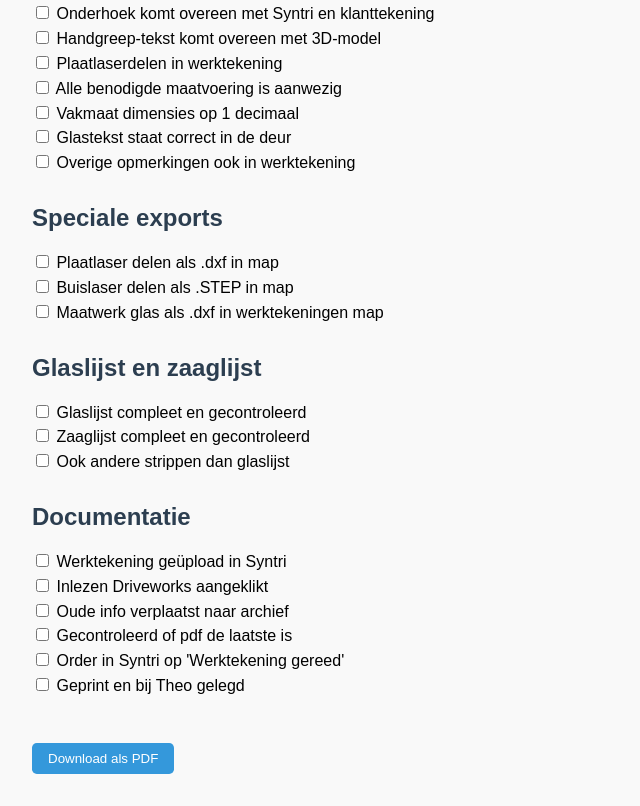
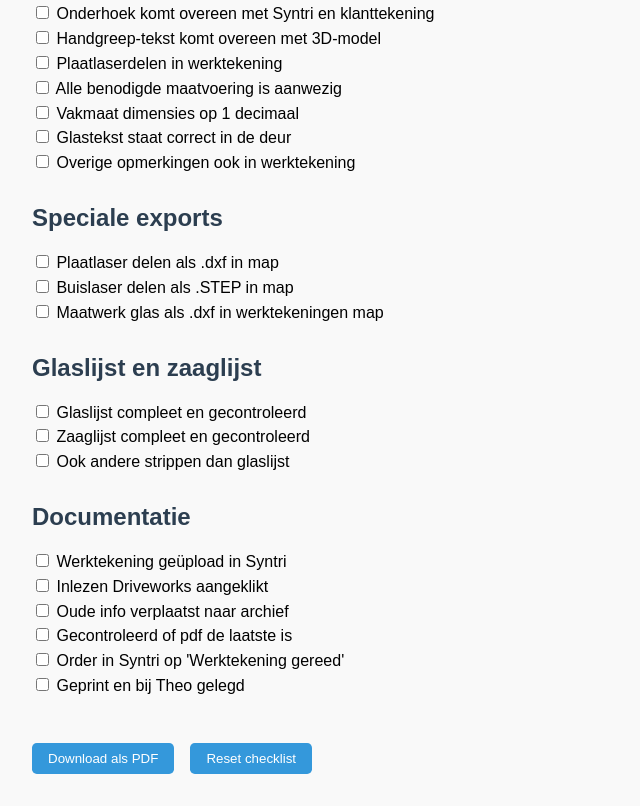
Before and after one commit to Jaco-dr/Chelist-werk, a plain HTML site: page index.html in a window 1280 px wide. Shown: the part 434-1240 px from the top of the page, without its empty margins (0-640 px from the left). Drawn offline with nearby package versions, Linux system fonts and the light colour scheme.

Commit message:
Update index.html

```diff
--- a/index.html
+++ b/index.html
@@ -32,11 +32,17 @@
     button:hover {
       background: #2980b9;
     }
+    .button-group {
+      display: flex;
+      gap: 1rem;
+      flex-wrap: wrap;
+    }
   </style>
 </head>
 <body>
   <h1>Checklist Werktekeningen</h1>
 
+  <div id="checklist">
     <div class="section">
       <h2>Configurator</h2>
       <label><input type="checkbox"> 'Klant akkoord' aanklikken</label>
@@ -85,13 +91,18 @@
       <label><input type="checkbox"> Order in Syntri op 'Werktekening gereed'</label>
       <label><input type="checkbox"> Geprint en bij Theo gelegd</label>
     </div>
+  </div>
 
+  <div class="button-group">
     <button onclick="downloadPDF()">Download als PDF</button>
+    <button onclick="resetChecklist()">Reset checklist</button>
+  </div>
 
   <script src="https://cdnjs.cloudflare.com/ajax/libs/jspdf/2.5.1/jspdf.umd.min.js"></script>
   <script>
-    async function downloadPDF() {
-      const {{ jsPDF }} = window.jspdf;
+    window.jsPDF = window.jspdf.jsPDF;
+
+    function downloadPDF() {
       const doc = new jsPDF();
       let y = 10;
       doc.setFontSize(14);
@@ -100,7 +111,8 @@
 
       document.querySelectorAll('.section').forEach(section => {
         doc.setFontSize(12);
-        doc.text(section.querySelector('h2').textContent, 10, y);
+        const title = section.querySelector('h2').textContent;
+        doc.text(title, 10, y);
         y += 7;
 
         section.querySelectorAll('label').forEach(label => {
@@ -114,6 +126,10 @@
 
       doc.save('checklist_werktekeningen.pdf');
     }
+
+    function resetChecklist() {
+      document.querySelectorAll('input[type="checkbox"]').forEach(box => box.checked = false);
+    }
   </script>
 </body>
 </html>
```
Lines whose indentation alone changed are shown as unchanged.
